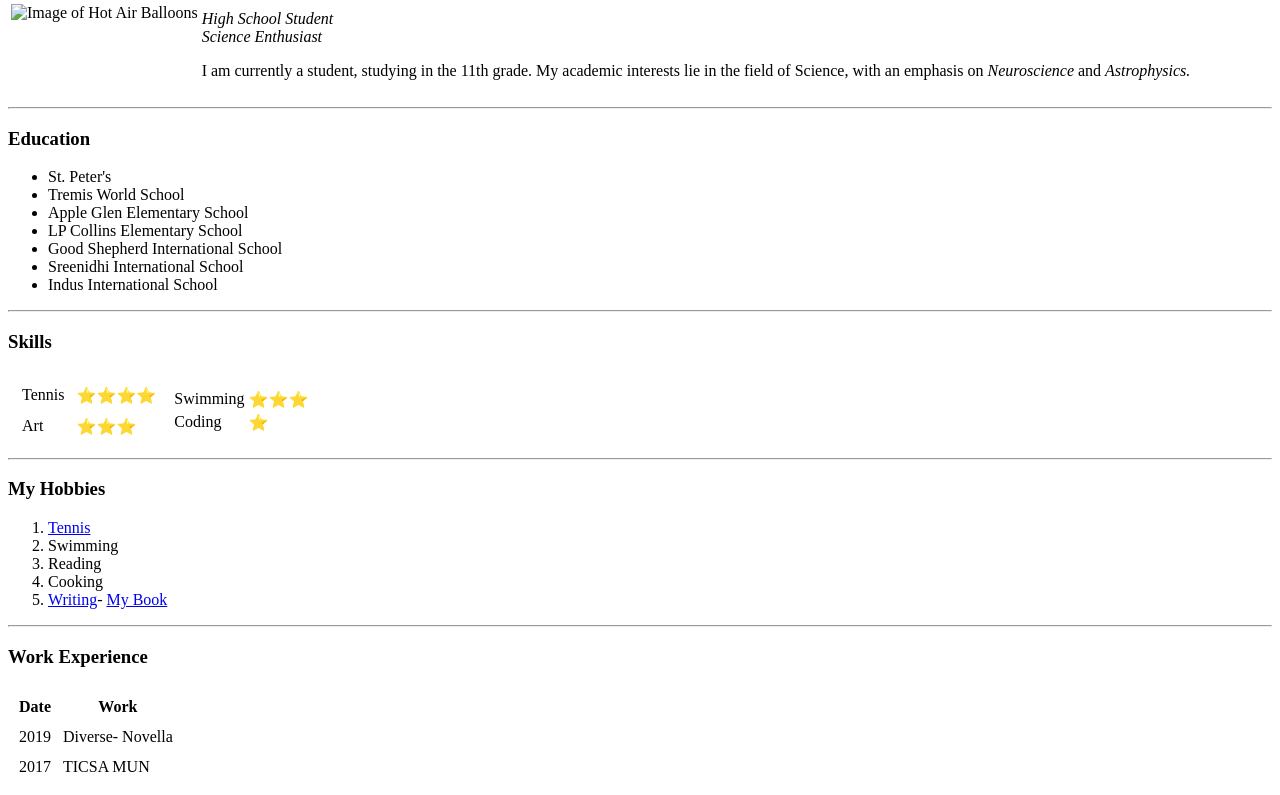
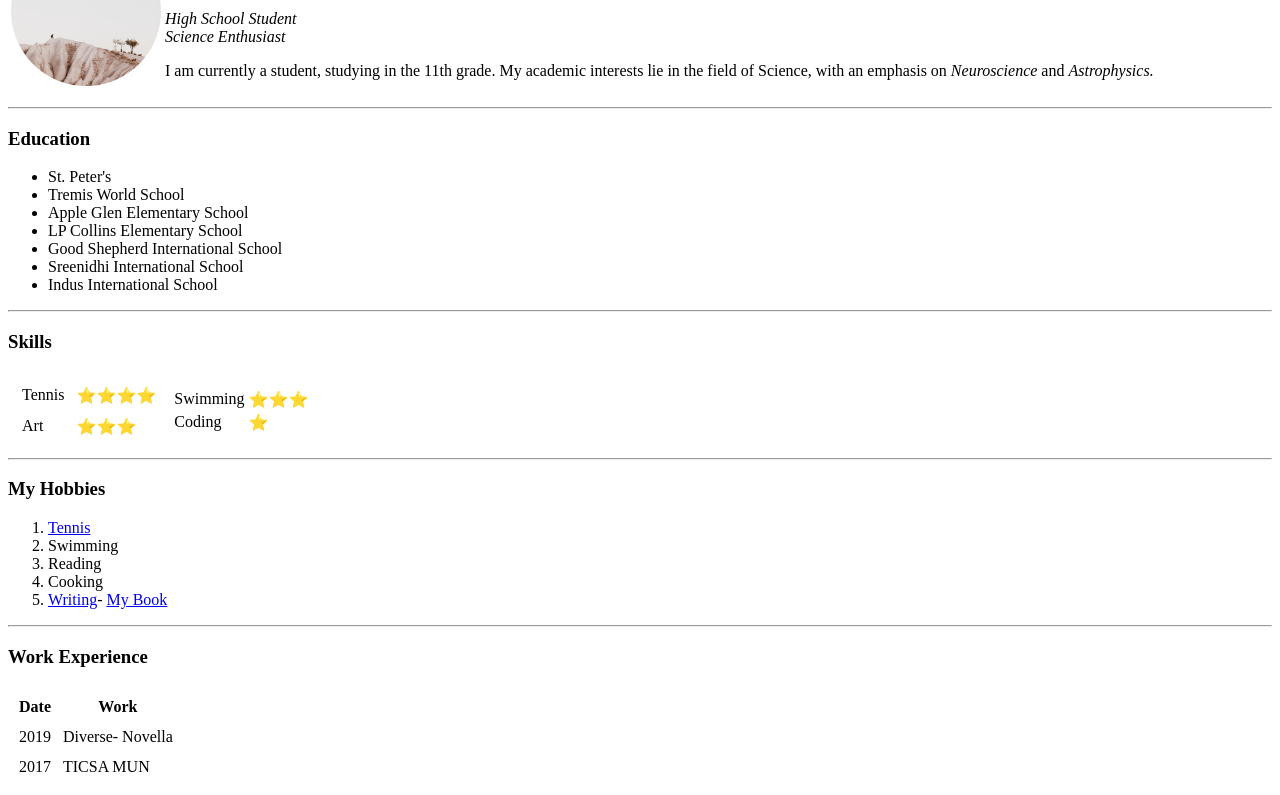
Before and after one commit to cowsandaliens/cv, a plain HTML site: page index.html in a window 1280 px wide. Shown: the part 81-876 px from the top of the page. Drawn offline with Linux system fonts and the light colour scheme.

Commit message:
Fixing issue with image source
The hot air balloon image did not appear on the website

```diff
--- a/index.html
+++ b/index.html
@@ -10,7 +10,7 @@
 <table>
   <tr>
     <td>
-        <img src="Images\Circle image of Hot air balloons.png" alt="Image of Hot Air Balloons" width="150" height="150">
+        <img src="Circle image of Hot air balloons.png" alt="Image of Hot Air Balloons" width="150" height="150">
     </td>
     <td>  <h1> Amy Rachal Clement </h1>
           <p> <em>High School Student <br> Science Enthusiast </em></p>
```
